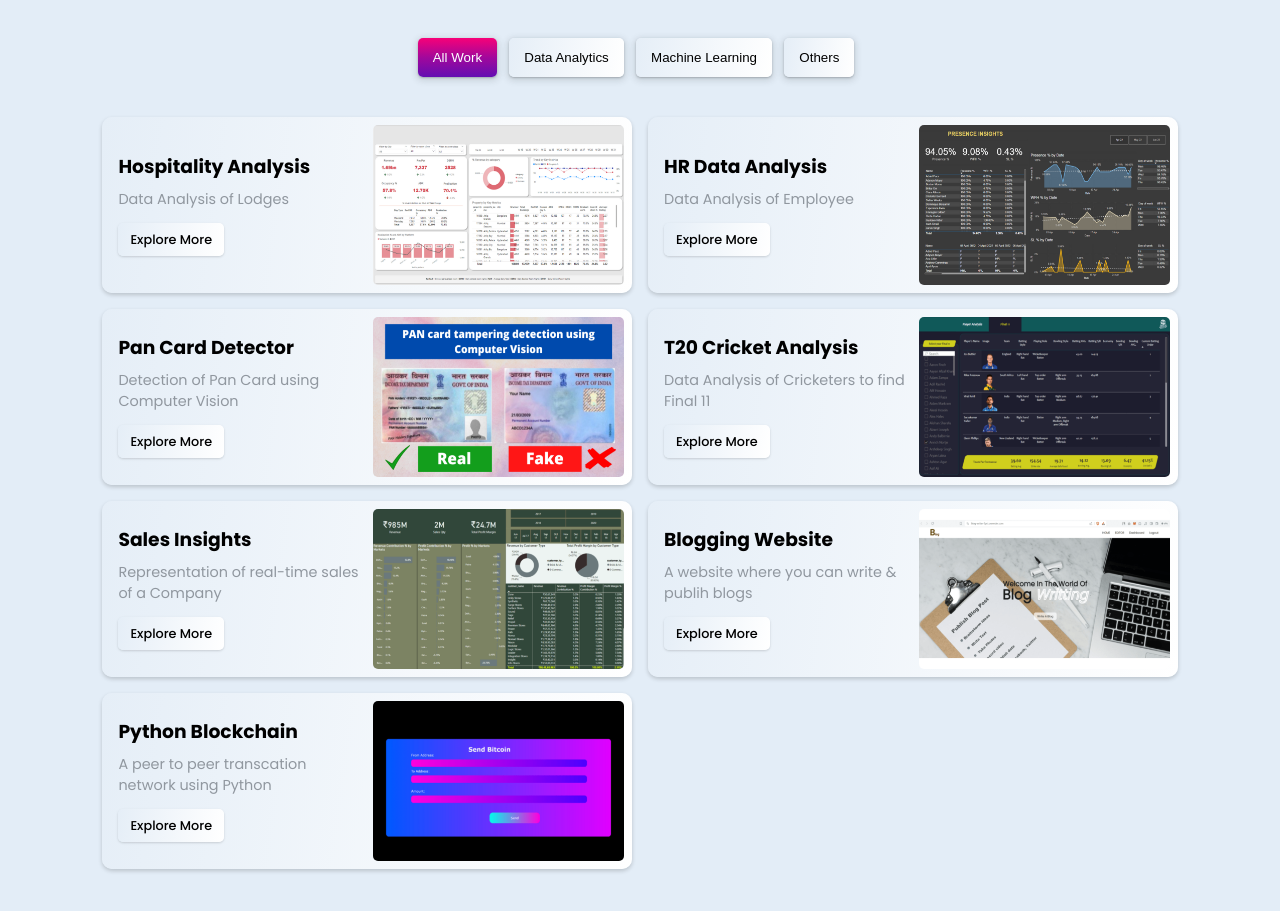
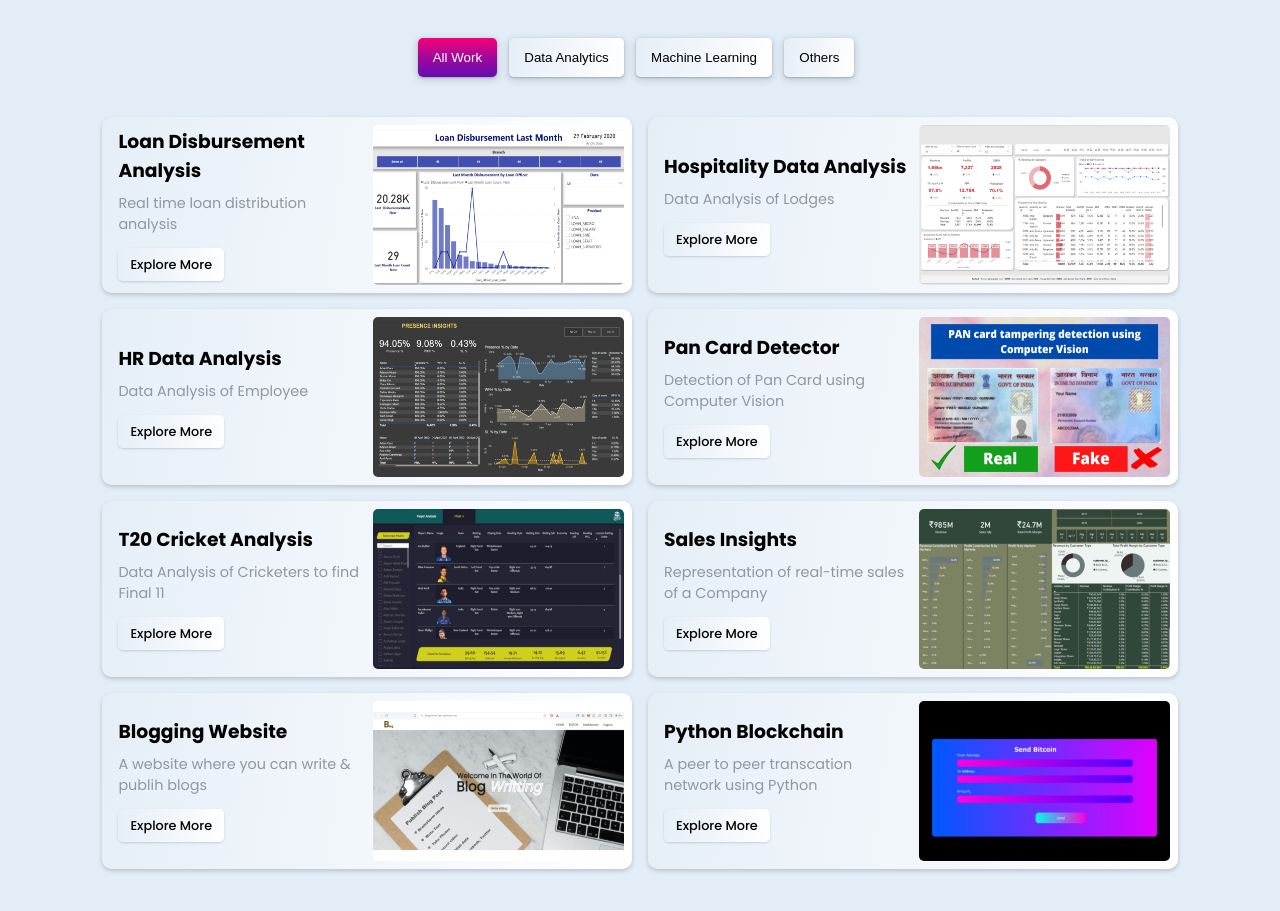
Before and after one commit to Prajwal18-MD/main_website, a plain HTML site: page index.html in a window 1280 px wide. Shown: the part 2910-3821 px from the top of the page. Drawn offline with nearby package versions, Linux system fonts and the light colour scheme.

Commit message:
project8

```diff
--- a/index.html
+++ b/index.html
@@ -288,7 +288,18 @@
         <div class="portfolio-gallery">
             <div class="portfolio-box mix web">
                 <div class="portfolio-content">
-                    <h3>Hospitality Analysis</h3>
+                    <h3>Loan Disbursement Analysis</h3>
+                    <p>Real time loan distribution analysis</p>
+                    <a href="https://github.com/Prajwal18-MD/loan_disbursement_analysis" class="readMore">Explore More</a>
+                </div>
+                <div class="portfolio-img">
+                    <img src="img/portfolio/8.png" alt="">
+                </div>
+            </div>
+
+            <div class="portfolio-box mix web">
+                <div class="portfolio-content">
+                    <h3>Hospitality Data Analysis</h3>
                     <p>Data Analysis of Lodges</p>
                     <a href="https://github.com/Prajwal18-MD/Hospitality_insights" class="readMore">Explore More</a>
                 </div>
```
Also changed, not shown: img/portfolio/8.png (added).
